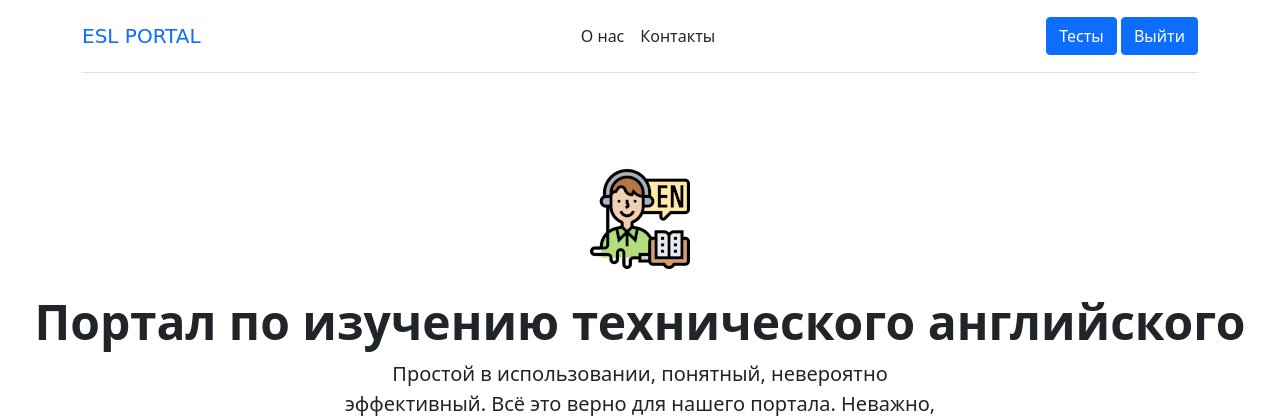
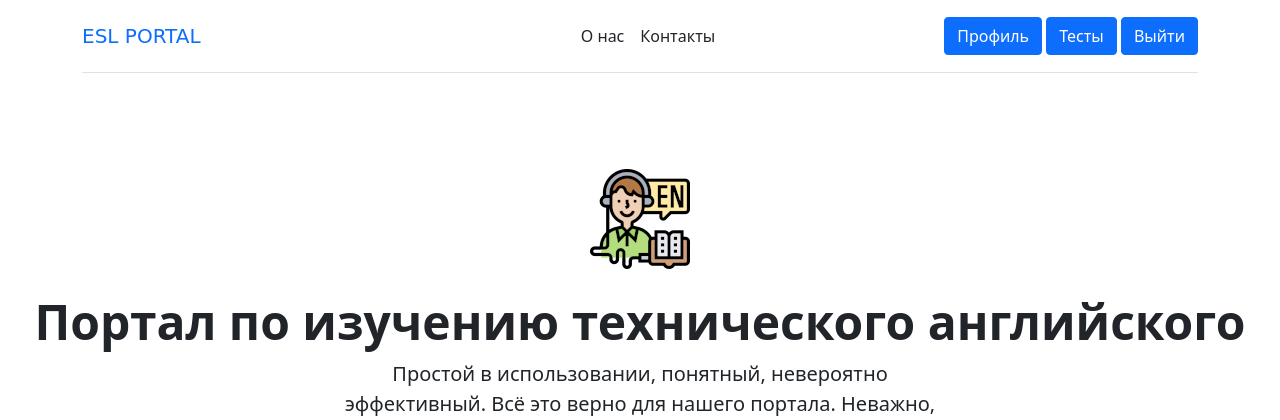
Before and after one commit to esl-portal/ESL-portal, a Django app: page /main/ in a window 1280 px wide. Shown: the top 420 px of the page. Run offline with Django 3.2, Linux system fonts and the light colour scheme; the visitor is signed in with stand-in values (Sample User, id 1); some libraries are stand-ins or nearby versions; some web fonts are replaced.

Commit message:
Add profile button to the header

```diff
--- a/esl_portal/esl_app/templates/esl_app/main.html
+++ b/esl_portal/esl_app/templates/esl_app/main.html
@@ -24,6 +24,7 @@
 
           <div class="col-md-3 text-end">
             {% if is_authenticated %}
+                <a role="button" class="btn btn-primary" href="{% url 'profile' %}">Профиль</a>
                 <a role="button" class="btn btn-primary" href="{% url 'tests' %}">Тесты</a>
                 <a role="button" class="btn btn-primary" href="{% url 'logout' %}">Выйти</a>
             {% else %}
--- a/esl_portal/esl_app/templates/esl_app/tests.html
+++ b/esl_portal/esl_app/templates/esl_app/tests.html
@@ -24,6 +24,7 @@
 
               <div class="col-md-3 text-end">
                 {% if is_authenticated %}
+                    <a role="button" class="btn btn-primary" href="{% url 'profile' %}">Профиль</a>
                     <a role="button" class="btn btn-primary" href="{% url 'tests' %}">Тесты</a>
                     <a role="button" class="btn btn-primary" href="{% url 'logout' %}">Выйти</a>
                 {% else %}
```
